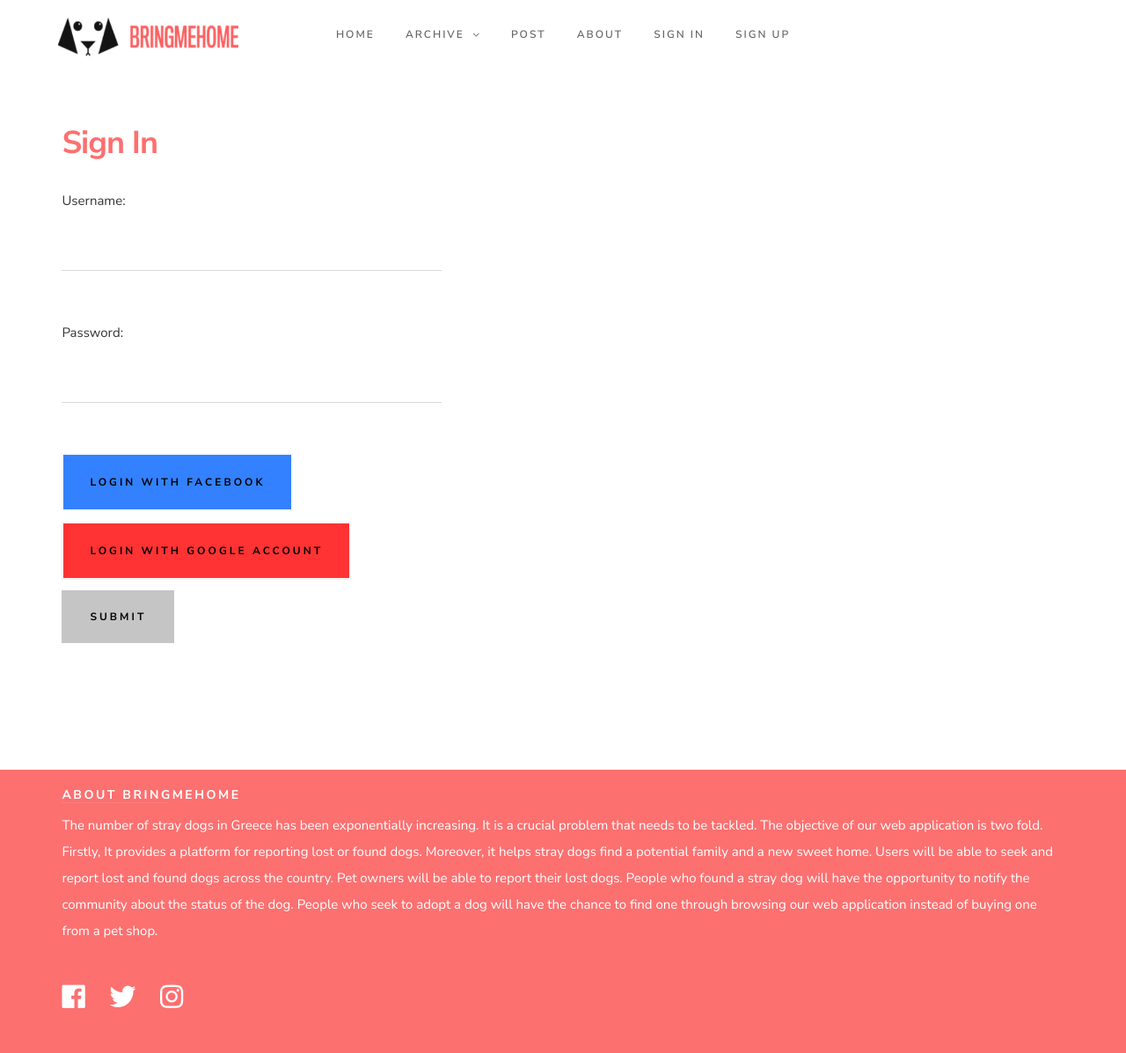
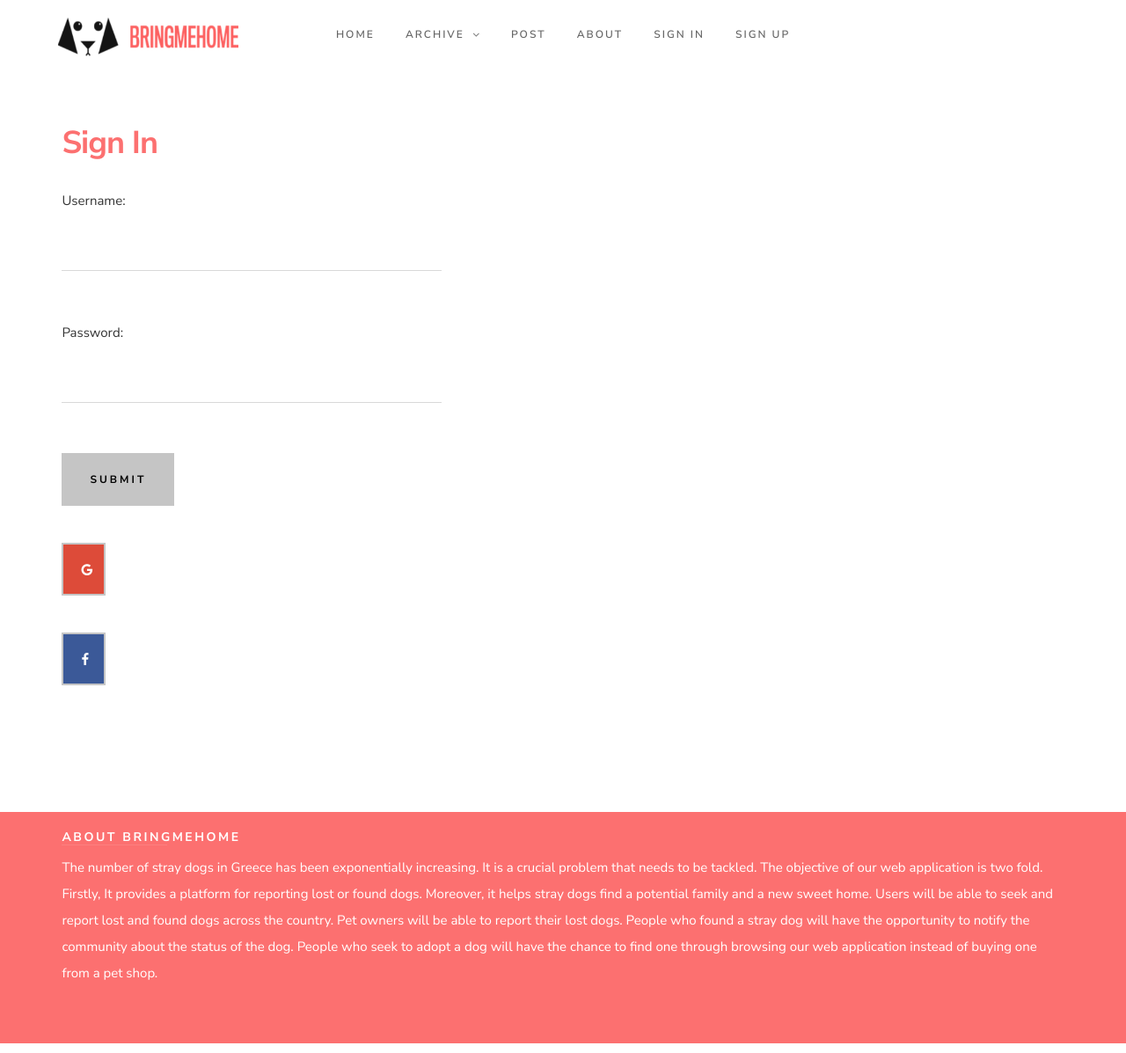
Before and after one commit to SotosMich/BringMeHome, a Django app: a page that uses templates/web_app/bbc.html in a window 1280 px wide. Shown: the whole page at 88% size. Run offline with Django 3.2, Linux system fonts and the light colour scheme.

Commit message:
social fixes

```diff
--- a/static/css/main.css
+++ b/static/css/main.css
@@ -999,58 +999,33 @@ input[type="button"].btn--primary:focus {
   border-color: #0d134a;
 }
 
-/* button facebook
- * ------------------------------------------------- */
- .btn.btn--facebook,
- button.btn--facebook,
- input[type="submit"].btn--facebook,
- input[type="reset"].btn--facebook,
- input[type="button"].btn--facebook {
-   background: #0062ffcc;
-   border-color: #ffffffec;
-   color: #FFFFFF;
- }
-
- .btn.btn--primary:hover,
- button.btn--primary:hover,
- input[type="submit"].btn--facebook:hover,
- input[type="reset"].btn--facebook:hover,
- input[type="button"].btn--facebook:hover,
- .btn.btn--primary:focus,
- button.btn--primary:focus,
- input[type="submit"].btn--facebook:focus,
- input[type="reset"].btn--facebook:focus,
- input[type="button"].btn--facebook:focus {
-   background: #0240a3cc;
-   border-color: #0240a3cc;
- }
-
-/* button google
- * ------------------------------------------------- */
- .btn.btn--google,
- button.btn--google,
- input[type="submit"].btn--google,
- input[type="reset"].btn--google,
- input[type="button"].btn--google {
-   background: #ff0000cc;
-   border-color: #ffffffec;
-   color: #FFFFFF;
- }
-
- .btn.btn--primary:hover,
- button.btn--primary:hover,
- input[type="submit"].btn--google:hover,
- input[type="reset"].btn--google:hover,
- input[type="button"].btn--google:hover,
- .btn.btn--primary:focus,
- button.btn--primary:focus,
- input[type="submit"].btn--google:focus,
- input[type="reset"].btn--google:focus,
- input[type="button"].btn--google:focus {
-   background: #d10101cc;
-   border-color: #d10101cc;
- }
-
+/* Style all font awesome icons */
+.fa {
+  padding: 20px;
+  font-size: 30px;
+  width: 50px;
+  text-align: center;
+  text-decoration: none;
+}
+
+/* Add a hover effect if you want */
+.fa:hover {
+  opacity: 0.7;
+}
+
+/* Set a specific color for each brand */
+
+/* Facebook */
+.fa-facebook {
+  background: #3B5998;
+  color: white;
+}
+
+/* Twitter */
+.fa-google {
+  background: #dd4b39;
+  color: white;
+}
 
 /* button save
  * ------------------------------------------------- */
--- a/templates/web_app/bbc.html
+++ b/templates/web_app/bbc.html
@@ -28,6 +28,9 @@
     <!-- favicons-->
     <link rel="shortcut icon" href="{% static 'img/icon.ico' %}" type="image/x-icon">
     <link rel="icon" href="{% static 'img/icon.ico' %}" type="image/x-icon">
+
+    <!-- font awesome-->
+    <link rel="stylesheet" href="https://cdnjs.cloudflare.com/ajax/libs/font-awesome/4.7.0/css/font-awesome.min.css">
 
 </head>
 
@@ -129,23 +132,6 @@
 
         </div>
     </div> <!-- end s-footer__main -->
-
-    <div class="s-footer__bottom">
-        <div class="row">
-            <ul class="footer-social">
-                <li>
-                    <a href="#0"><i class="fab fa-facebook"></i></a>
-                </li>
-                <li>
-                    <a href="#0"><i class="fab fa-twitter"></i></a>
-                </li>
-                <li>
-                    <a href="#0"><i class="fab fa-instagram"></i></a>
-                </li>
-            </ul>
-        </div>
-    </div> <!-- end s-footer__bottom -->
-
     <div class="go-top">
         <a class="smoothscroll" title="Back to Top" href="#top"></a>
     </div>
--- a/templates/web_app/login.html
+++ b/templates/web_app/login.html
@@ -13,17 +13,19 @@ Login Page
             <br />
             Password: <input type="password" name="password" value="" size="50" />
             <br />
-                <button class="btn btn--facebook btn-wide btn--large">
-                    <a href="{% url 'social:begin' 'facebook' %}">Login with Facebook
-                    </a>
-                </button><br>
-                <button class="btn btn--google btn-wide btn--large">
-                    <a href="{% url 'social:begin' 'google-oauth2' %}">Login with Google Account</a><br>
-                </button><br>
             {% if invalid %}
-            <strong><p style="font-size:20px; margin-left: 0; padding-bottom: 20px; color: #fc0000f5">*** Invalid login details supplied</p></strong>
+            <strong>
+                <p style="font-size:20px; margin-left: 0; padding-bottom: 20px; color: #fc0000f5">*** Invalid login
+                    details supplied</p>
+            </strong>
             {% endif %}
             <input type="submit" value="submit" />
+        </form>
+        <form method="link" action="{% url 'social:begin' 'google-oauth2' %}">
+            <button class="fa fa-google"></button>
+        </form>
+        <form method="link" action="{% url 'social:begin' 'facebook' %}">
+            <button class="fa fa-facebook"></button>
         </form>
     </div>
 </section>
```
Also changed, not shown: BringMeHome/settings.py (+6 -6 lines), templates/web_app/accounts/profile.html (+15 -7 lines), templates/web_app/accounts/user.html (+15 -7 lines).
